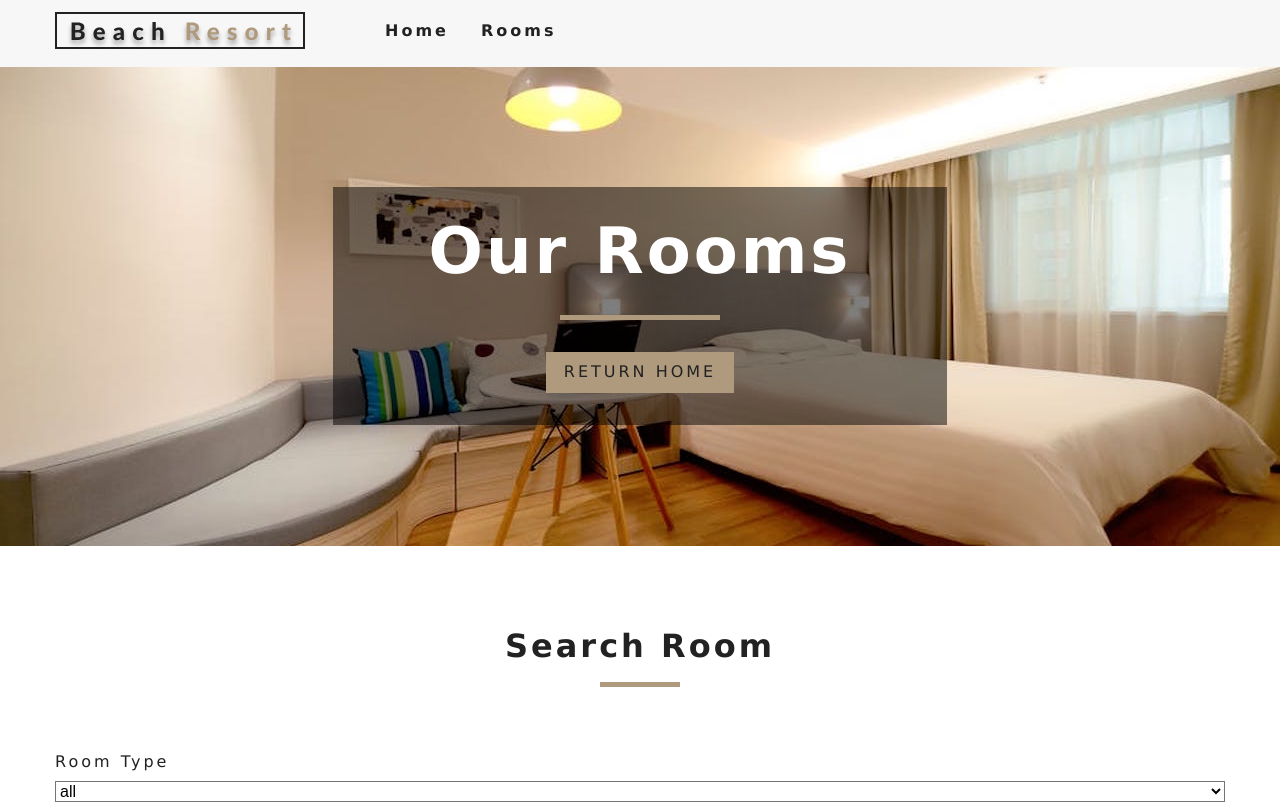
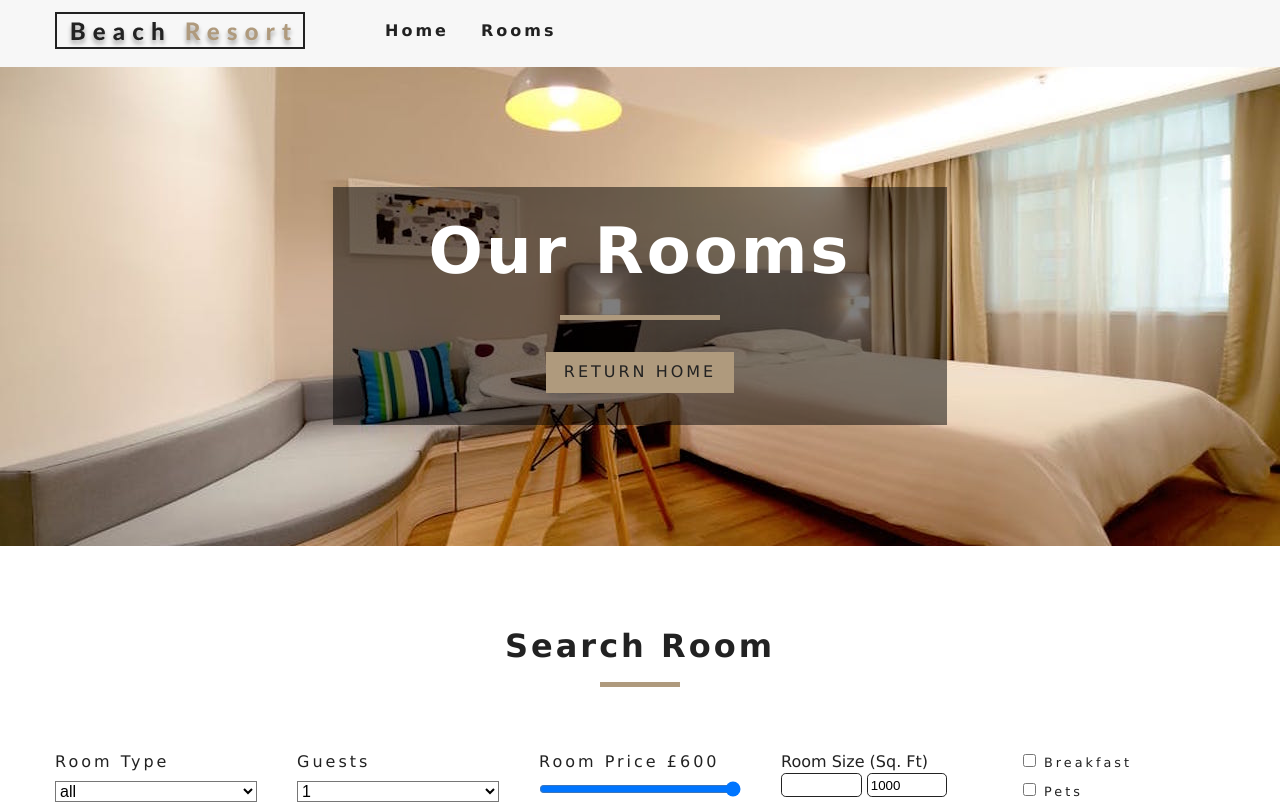
Before and after one commit to danielwilstrop/hotel, a React (Create React App) app: page /room in a window 1280 px wide. Shown: the top 804 px of the page. Built offline with nearby package versions, Linux system fonts and the light colour scheme.

Commit message:
filter forms done, function in state done up to room price

```diff
--- a/src/Context.js
+++ b/src/Context.js
@@ -55,14 +55,40 @@
     }
 
     handleChange = (e) => {
-        const value = e.target.value
+        const target = e.target
         const name = e.target.name
-        const type = e.target.type
-        console.log(value, type, name)
+        const value = e.type === 'checkbox' ? target.checked : target.value
+        this.setState({
+            [name]: value
+        },
+        this.filterRooms)
     }
 
     filterRooms = () => {
-        console.log('hello there')
+        let { rooms, type, capacity, price, minPrice, maxPrice, minSize, maxSize, breakfast, pets } = this.state
+            //all the rooms
+            let tempRooms = [...rooms]
+
+            //parse values of capacity as select box returns a string
+            capacity = parseInt(capacity)
+
+            //filter by type
+                if (type !== 'all'){
+                    tempRooms = tempRooms.filter(room => room.type === type )
+                }
+
+            //filter by capacity
+                if (capacity !== 1){
+                    tempRooms = tempRooms.filter(room => room.capacity >= capacity)
+                }
+
+            //filter by price
+                tempRooms = tempRooms.filter(room => room.price <= price)
+
+            //set state after the releavant filters applied
+            this.setState({
+                sortedRooms: tempRooms
+            })
     }
 
     render() {
--- a/src/components/RoomsFilter.js
+++ b/src/components/RoomsFilter.js
@@ -17,7 +17,7 @@
         price,
         minPrice,
         maxPrice,
-        minSizze,
+        minSize,
         maxSize,
         breakfast,
         pets
@@ -25,21 +25,96 @@
 
     //Render unique options for room type Select input
     let types = getUnique(rooms, 'type')
-    types = ['all',...types]
+    types = ['all', ...types]
     types = types.map((item, index) => {
-            return <option value = {item} key = {index}>{item}</option>
+        return <option value={item} key={index}>{item}</option>
+    })
+
+    //Render list for select options for room capacity (similar to unique room types)
+    let people = getUnique(rooms, 'capacity')
+    people = people.map((item, index) => {
+        return <option id={index} value={item}> {item} </option>
     })
 
     return (
-        <section className = 'filter-container'>
-            <Title title = "search room" />
-            <form className = 'filter-form'>
+        <section className='filter-container'>
+            <Title title="search room" />
+            <form className='filter-form'>
                 {/* select type*/}
-                <div className = 'form-group'>
-                    <label htmlFor ='type'>Room type</label>
-                    <select name = 'type' id = 'type' value = {type} className = 'form-control' onChange = {handleChange}>
+                <div className='form-group'>
+                    <label htmlFor='type'>Room type</label>
+                    <select name='type'
+                        id='type'
+                        value={type}
+                        className='form-control'
+                        onChange={handleChange}
+                    >
                         {types}
                     </select>
+                </div>
+                {/* select no. of guests*/}
+                <div className='form-group'>
+                    <label htmlFor='capacity'>Guests</label>
+                    <select name='capacity'
+                        id='capacity'
+                        value={capacity}
+                        className='form-control'
+                        onChange={handleChange}
+                    >
+                        {people}
+                    </select>
+                </div>
+                {/* Room Price Filter */}
+                <div className='form-group'>
+                    <label htmlFor='price' > room Price £{price} </label>
+                    <input type='range'
+                        name='price'
+                        id='price'
+                        min={minPrice}
+                        max={maxPrice}
+                        value={price}
+                        onChange={handleChange}
+                        className='form-control'
+                    />
+                </div>
+                {/* Capacity Filter */}
+                <div className='form-group'>
+                    <lablel htmlFor='size'>Room Size (Sq. Ft)</lablel>
+                    <div className='size-inputs'>
+                        <input id='size'
+                            type='number'
+                            name='minSize'
+                            value={minSize}
+                            onChange={handleChange}
+                            className='size-input'
+                        />
+                        <input id='size'
+                            type='number'
+                            name='maxSize'
+                            value={maxSize}
+                            onChange={handleChange}
+                            className='size-input'
+                        />
+                    </div>
+                </div>
+                {/* extras check boxes */}
+                <div className='form-group'>
+                    <div className='single-extra'>
+                        <input type='checkbox'
+                            name='breakfast'
+                            id='breakfast'
+                            checked={breakfast}
+                            onChange={handleChange} />
+                        <label htmlFor='breakfast'>Breakfast</label>
+                    </div>
+                    <div className='single-extra'>
+                        <input type='checkbox'
+                            name='pets'
+                            id='pets'
+                            checked={pets}
+                            onChange={handleChange} />
+                        <label htmlFor='pets'>Pets</label>
+                    </div>
                 </div>
             </form>
         </section>
```
